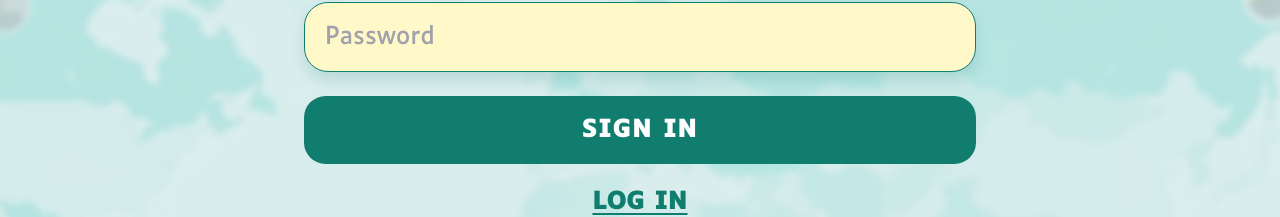
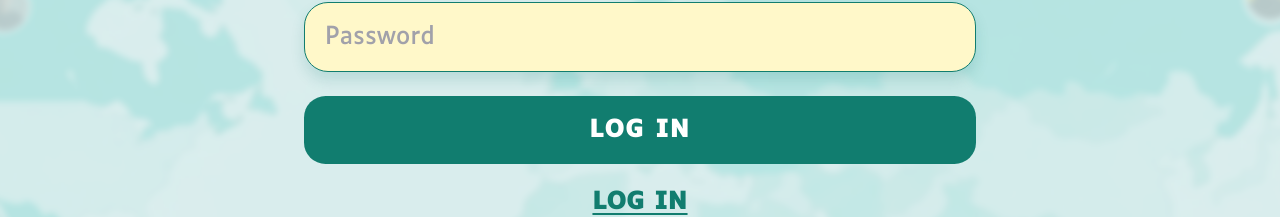
Before and after one commit to loucalm/WS401, a Vue app in the folder frontend/: page /login in a window 1280 px wide. Shown: the part 456-673 px from the top of the page. Built offline with nearby package versions, Linux system fonts and the light colour scheme.

Commit message:
Patch token expiré

```diff
--- a/frontend/src/components/Login.vue
+++ b/frontend/src/components/Login.vue
@@ -51,7 +51,7 @@
           type="submit"
           class="font-ui w-full rounded-[1.35rem] bg-main px-5 py-3 text-[0.98rem] font-bold uppercase tracking-[0.04em] text-white transition hover:brightness-105 sm:px-6 sm:py-4 sm:text-body-24"
         >
-          SIGN IN
+          LOG IN
         </button>
       </form>
 
--- a/frontend/src/components/Wizard.vue
+++ b/frontend/src/components/Wizard.vue
@@ -1204,6 +1204,12 @@ export default {
     const fetchTypes = async () => {
       try {
         const token = localStorage.getItem("jwt_token");
+        if (!token) {
+          loading.value = false;
+          router.push("/login");
+          return;
+        }
+
         const response = await axios.get(
           "http://localhost:8000/api/activity_types",
           {
@@ -1226,6 +1232,12 @@ export default {
 
         activityTypes.value = Array.isArray(response.data) ? response.data : [];
       } catch (error) {
+        if (error?.response?.status === 401) {
+          localStorage.removeItem("jwt_token");
+          router.push("/login");
+          return;
+        }
+
         console.error("Erreur lors de la recuperation des categories :", error);
       } finally {
         loading.value = false;
```
